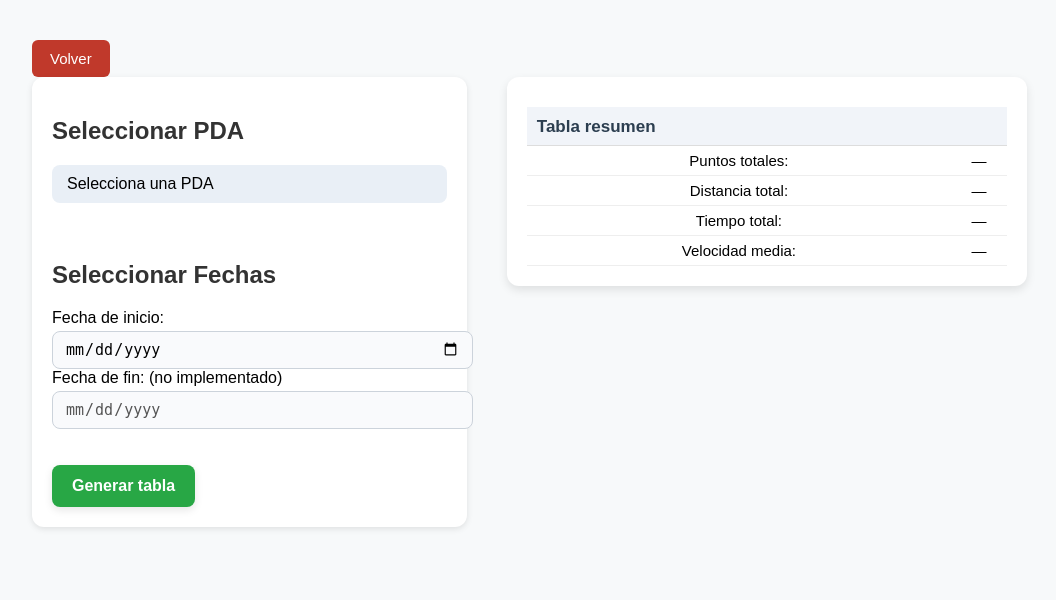
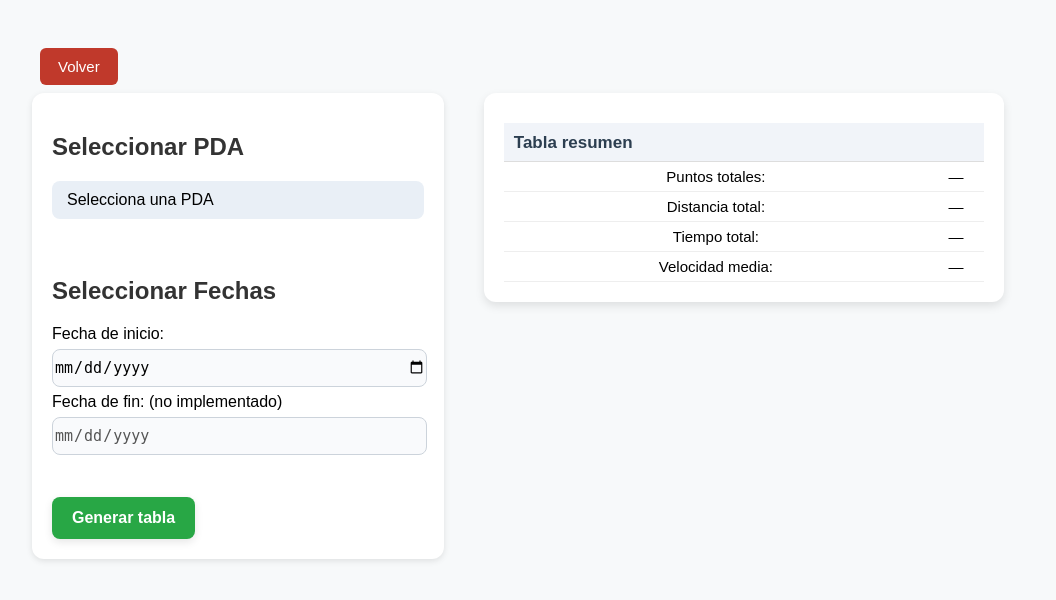
Before and after one commit to vega-martin/CorreosRutas, a Python web app: template Frontend/app/templates/options.html in a window 1280 px wide. Shown: the top 600 px of the page, without its empty margins (8-1064 px from the left). Run offline with Jinja, Linux system fonts and the light colour scheme; the template is opened without the code that fills it, so the values that code supplies are empty.

Commit message:
Ajustar css

```diff
--- a/Frontend/app/static/css/styles.css
+++ b/Frontend/app/static/css/styles.css
@@ -71,6 +71,7 @@ h1, h2 {
     border-radius: 6px;
     font-size: 15px;
     cursor: pointer;
+    margin: 8px;
     transition: background-color 0.2s ease-in-out;
 }
 .logout-btn:hover {
@@ -152,10 +153,12 @@ h1, h2 {
 input[type="date"] {
     border: 1px solid #ccd3db;
     border-radius: 8px;
-    padding: 8px 12px;
+    padding-top: 8px;
+    padding-bottom: 8px;
     width: 100%;
     font-size: 15px;
-    margin-top: 4px;
+    margin-top: 6px;
+    margin-bottom: 6px;
     background-color: #f9fafc;
 }
 
```
